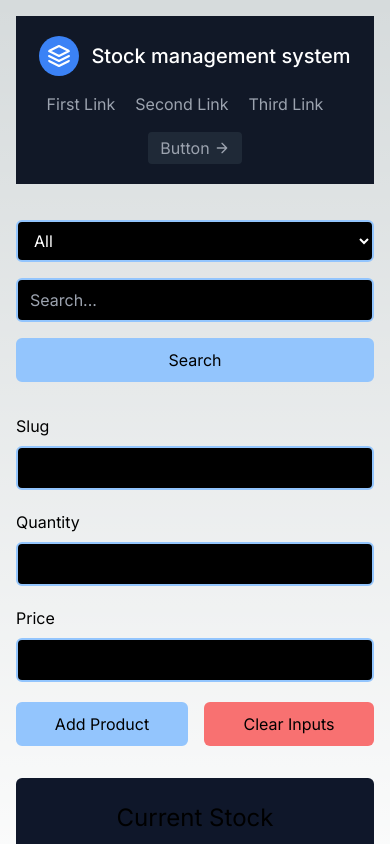
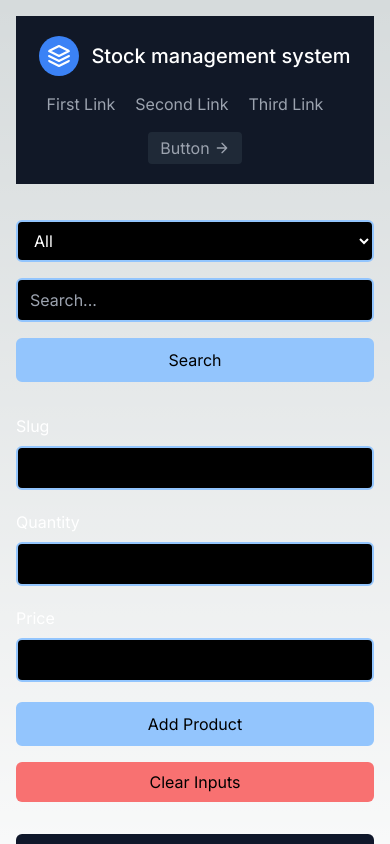
Before and after one commit to roshanpanda666/stoxy, a Next.js app: page / in a window 390 px wide. Shown: the top 844 px of the page. Built offline with nearby package versions, Linux system fonts and the light colour scheme; no server answers; the database is empty.

Commit message:
subtle changes in ui and made it responsive

```diff
--- a/app/page.js
+++ b/app/page.js
@@ -5,9 +5,7 @@ import ProductList from '@/components/product';
 import React, { useRef, useState } from 'react';
 
 const page = () => {
-
-  let[notifyy,notifyupdate]=useState("")
-
+  let [notifyy, notifyupdate] = useState("");
 
   const slugref = useRef();
   const quantityref = useRef();
@@ -32,16 +30,11 @@ const page = () => {
 
     const result = await response.json();
     if (result.success) {
-       notifyupdate("product added successfully") // Refresh the current page
-      setTimeout(function(){
+      notifyupdate("Product added successfully");
+      setTimeout(() => {
         window.location.reload();
-      },3000)
-
-
-
-
-    }
-    else {
+      }, 3000);
+    } else {
       alert("Failed to add data");
     }
   };
@@ -53,18 +46,16 @@ const page = () => {
   };
 
   return (
-    <div className="p-4 sm:p-8">
+    <div className="p-4 sm:p-8 max-w-7xl mx-auto">
       <Header />
 
-      <div className='flex justify-center item-center mt-4'>
-        <div className='text-green-400'>
-          {notifyy}
-        </div>
+      <div className='flex justify-center items-center mt-4'>
+        <div className='text-green-400 text-center'>{notifyy}</div>
       </div>
 
       {/* Search bar with dropdown */}
-      <div className="flex flex-col sm:flex-row justify-center items-center mt-5 gap-4">
-        <select className="border-2 border-blue-300 bg-black text-white px-3 py-2 rounded-md w-full sm:w-auto">
+      <div className="flex flex-col sm:flex-row justify-center items-center mt-5 gap-4 w-full">
+        <select className="border-2 border-blue-300 bg-black text-white px-3 py-2 rounded-md w-full sm:w-40">
           <option value="all">All</option>
           <option value="category">Category</option>
         </select>
@@ -80,9 +71,9 @@ const page = () => {
       </div>
 
       {/* Add product form */}
-      <div className="flex flex-col items-center mt-8 gap-5">
-        <div className="w-full sm:w-[95vw]">
-          <div className="mb-2">Slug</div>
+      <div className="flex flex-col items-center mt-8 gap-5 w-full">
+        <div className="w-full sm:w-[80%]">
+          <label className="block mb-2 text-white">Slug</label>
           <input
             ref={slugref}
             type="text"
@@ -90,8 +81,8 @@ const page = () => {
           />
         </div>
 
-        <div className="w-full sm:w-[95vw]">
-          <div className="mb-2">Quantity</div>
+        <div className="w-full sm:w-[80%]">
+          <label className="block mb-2 text-white">Quantity</label>
           <input
             ref={quantityref}
             type="text"
@@ -99,8 +90,8 @@ const page = () => {
           />
         </div>
 
-        <div className="w-full sm:w-[95vw]">
-          <div className="mb-2">Price</div>
+        <div className="w-full sm:w-[80%]">
+          <label className="block mb-2 text-white">Price</label>
           <input
             ref={priceref}
             type="text"
@@ -108,16 +99,16 @@ const page = () => {
           />
         </div>
 
-        <div className="flex gap-4 w-full sm:w-auto justify-center">
+        <div className="flex flex-col sm:flex-row gap-4 w-full sm:w-auto justify-center">
           <button
             onClick={addProduct}
-            className="border-2 border-blue-300 bg-blue-300 text-black w-full sm:w-28 py-2 rounded-md hover:border-green-400"
+            className="border-2 border-blue-300 bg-blue-300 text-black w-full sm:w-32 py-2 rounded-md hover:border-green-400"
           >
             Add Product
           </button>
           <button
             onClick={clearinput}
-            className="bg-red-400 text-black w-full sm:w-28 py-2 rounded-md"
+            className="bg-red-400 text-black w-full sm:w-32 py-2 rounded-md"
           >
             Clear Inputs
           </button>
@@ -125,8 +116,8 @@ const page = () => {
       </div>
 
       {/* Current Stock */}
-      <div className="bg-slate-900 mt-8 px-4 py-6 rounded-md">
-        <div className="text-2xl sm:text-3xl mb-5 text-center">Current Stock</div>
+      <div className="bg-slate-900 mt-8 px-4 py-6 rounded-md w-full">
+        <div className="text-2xl sm:text-3xl mb-5 text-center text-white">Current Stock</div>
         <ProductList />
       </div>
     </div>
```
